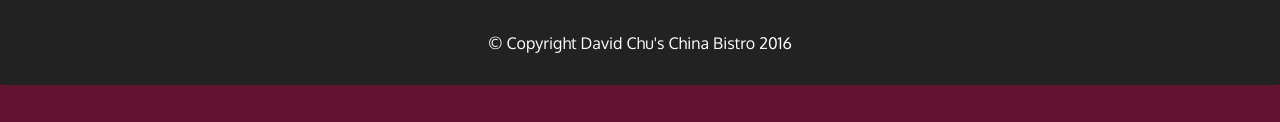
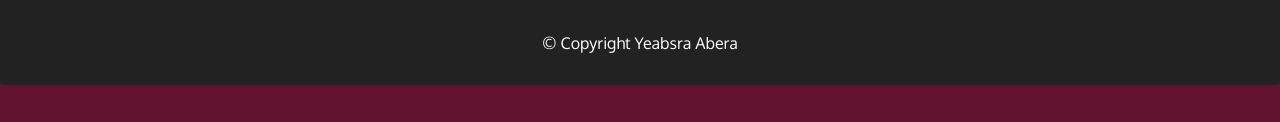
Before and after one commit to Yabu920/week5, a plain HTML site: page index.html in a window 1280 px wide. Shown: the part 486-608 px from the top of the page. Drawn offline with Linux system fonts and the light colour scheme; no server answers.

Commit message:
index.html

```diff
--- a/index.html
+++ b/index.html
@@ -97,7 +97,7 @@
           <p>"Amazing food! Great service! Couldn't ask for more! I'll be back again and again!"</p>
         </section>
       </div>
-      <div class="text-center">&copy; Copyright David Chu's China Bistro 2016</div>
+      <div class="text-center">&copy; Copyright Yeabsra Abera</div>
     </div>
   </footer>
 
```
